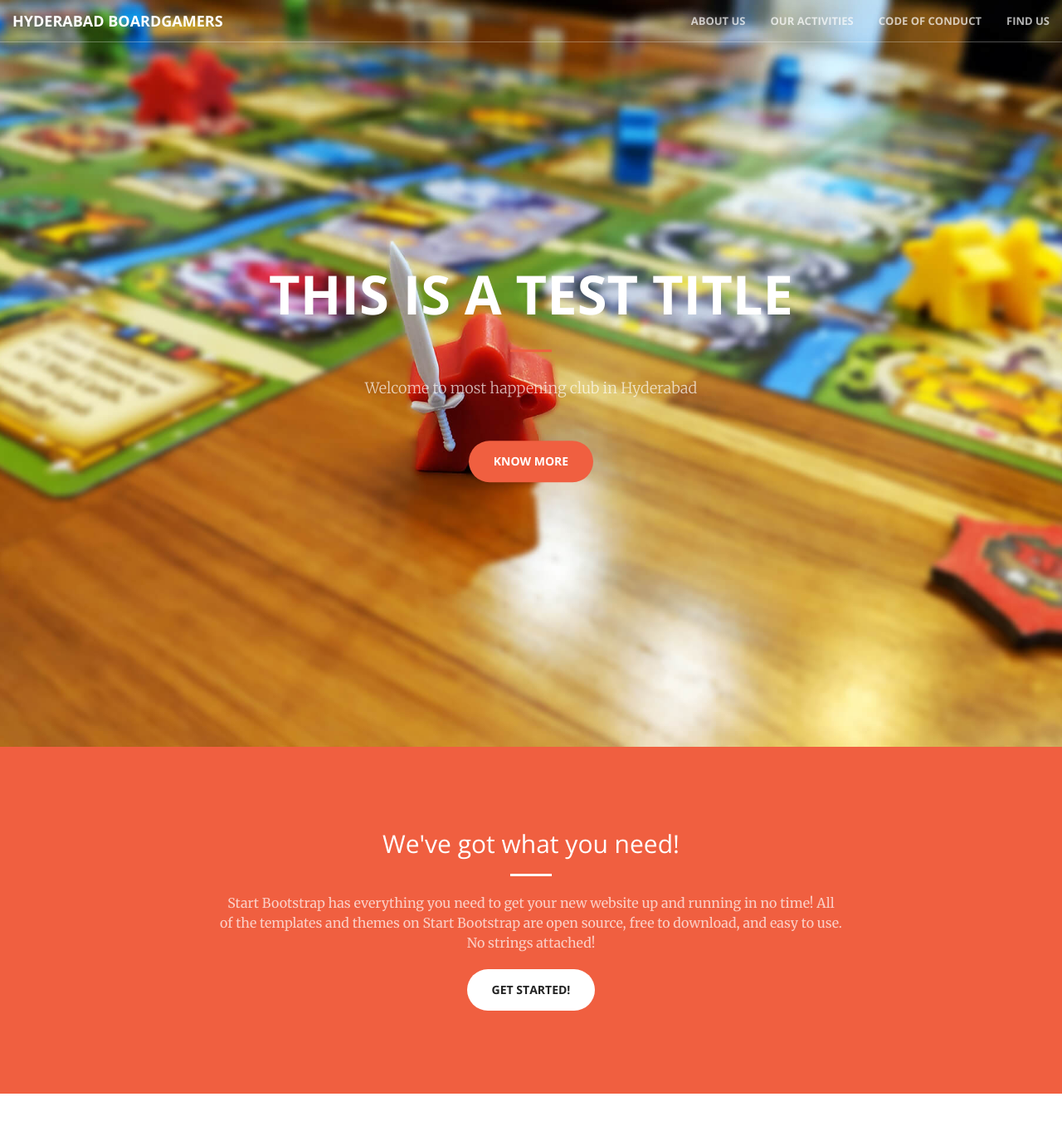
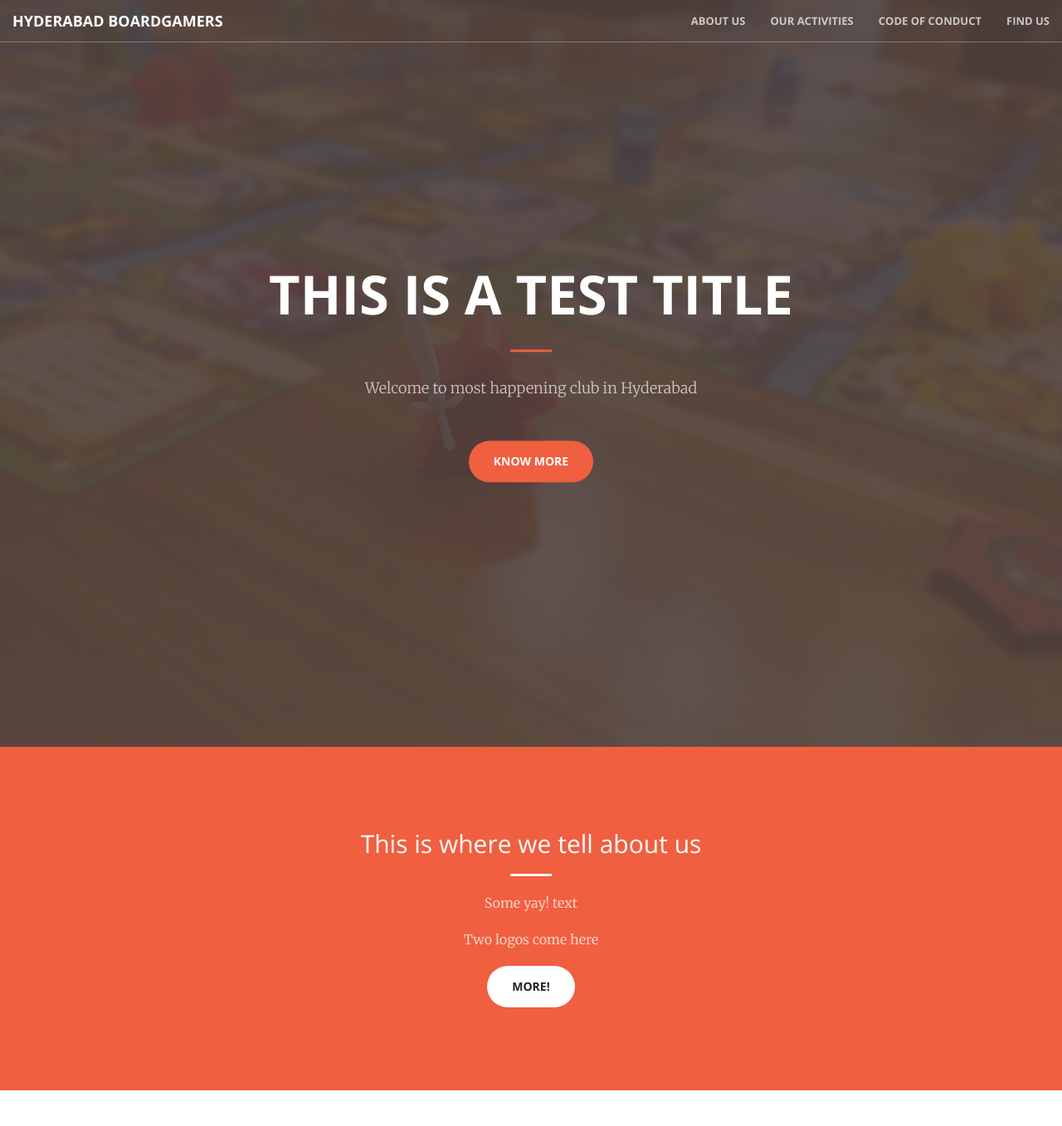
Before and after one commit to hymnzzy/hymnzzy.github.io, a Jekyll site: the page built from index.html, in a window 1280 px wide and 1400 px high. Shown: the top 1357 px of the window at 83% size. Built offline with Jekyll 4.4.1, drawn with Linux system fonts in a browser that asks for light colours; some of the changed text lies outside the part shown.

Commit message:
basic skeleton
basic setup

```diff
--- a/_includes/aside.html
+++ b/_includes/aside.html
@@ -1,8 +1,10 @@
 <aside class="bg-dark">
   <div class="container text-center">
 	  <div class="call-to-action">
-              <h2>Free Download at Start Bootstrap!</h2>
-              <a href="#" class="btn btn-default btn-xl wow tada">Download Now!</a>
+		  <a href="#" class="btn btn-default btn-xl wow tada">Meetup Feed</a>
+		  <a href="#" class="btn btn-default btn-xl wow tada">FB Feed</a>
+		  <a href="#" class="btn btn-default btn-xl wow tada">Insta Feed</a>
+		  <a href="#" class="btn btn-default btn-xl wow tada">Some other feed</a>
 	  </div>
   </div>
 </aside>
--- a/_includes/call-to-action.html
+++ b/_includes/call-to-action.html
@@ -1,11 +1,12 @@
-<section class="bg-primary" id="about">
+<section class="bg-primary" id="{{ page.sections[0] | slugify }}">
     <div class="container">
         <div class="row">
             <div class="col-lg-8 col-lg-offset-2 text-center">
-                <h2 class="section-heading">We've got what you need!</h2>
+                <h2 class="section-heading">This is where we tell about us</h2>
                 <hr class="light">
-                <p class="text-faded">Start Bootstrap has everything you need to get your new website up and running in no time! All of the templates and themes on Start Bootstrap are open source, free to download, and easy to use. No strings attached!</p>
-                <a href="#" class="btn btn-default btn-xl">Get Started!</a>
+				<p class="text-faded">Some yay! text</p>
+                <p class="text-faded">Two logos come here</p>
+                <a href="#{{ page.sections[1] | slugify }}" class="btn btn-default btn-xl">More!</a>
             </div>
         </div>
     </div>
--- a/_includes/contact.html
+++ b/_includes/contact.html
@@ -8,8 +8,8 @@
             </div>
         <div class="col-lg-2 col-lg-offset-2 text-center">
             <a href="https://twitter.com/{{ site.twitter_username }}">
-                <i class="fa fa-twitter fa-3x wow bounceIn" data-wow-delay=".1s"></i>
-                <p>{{ site.twitter_username }}</p>
+                <i class="fa fa-instagram fa-3x wow bounceIn" data-wow-delay=".1s"></i>
+                <p>Instagram</p>
             </a>
         </div>
         <div class="col-lg-2 col-lg-offset-1 text-center">
@@ -19,11 +19,23 @@
             </a>
         </div>
         <div class="col-lg-2 col-lg-offset-1 text-center">
-            <a href="https://github.com/{{ site.github_username }}">
-            <i class="fa fa-github fa-3x wow bounceIn" data-wow-delay=".1s"></i>
-                <p>{{ site.github_username }}</p>
+            <a href="mailto:{{ site.email }}">
+            <i class="fa fa-something-o fa-3x wow bounceIn" data-wow-delay=".1s"></i>
+                <p>Meetup</p>
             </a>
         </div>
-
+        <div class="col-lg-2 col-lg-offset-1 text-center">
+            <a href="https://www.facebook.com/{{ site.github_username }}">
+            <i class="fa fa-facebook fa-3x wow bounceIn" data-wow-delay=".1s"></i>
+                <p>Facebook</p>
+            </a>
+        </div>
     </div>
 </section>
+<div class="container-fluid">
+	<div class="row">
+        <div class="col-xs-12 text-right">
+            <p>Copyright © 2018</p>
+        </div>
+    </div>
+</div>
--- a/_includes/header.html
+++ b/_includes/header.html
@@ -4,7 +4,7 @@
             <h1>{{ page.title }}</h1>
             <hr>
             <p>{{ page.description }}</p>
-            <a href="#about" class="btn btn-primary btn-xl page-scroll">{{ page.cta }}</a>
+            <a href="#{{ page.sections[0] | slugify }}" class="btn btn-primary btn-xl page-scroll">{{ page.cta }}</a>
         </div>
     </div>
 </header>
--- a/_includes/services.html
+++ b/_includes/services.html
@@ -1,8 +1,8 @@
-<section id="services">
+<section id="{{ page.sections[1] | slugify }}">
     <div class="container">
         <div class="row">
             <div class="col-lg-12 text-center">
-                <h2 class="section-heading">At Your Service</h2>
+                <h2 class="section-heading">What we do</h2>
                 <hr class="primary">
             </div>
         </div>
@@ -12,29 +12,29 @@
             <div class="col-lg-3 col-md-6 text-center">
                 <div class="service-box">
                     <i class="fa fa-4x fa-diamond wow bounceIn text-primary"></i>
-                    <h3>Sturdy Templates</h3>
-                    <p class="text-muted">Our templates are updated regularly so they don't break.</p>
+                    <h3>Selling Title #1</h3>
+                    <p class="text-muted">Selling Text #1</p>
                 </div>
             </div>
             <div class="col-lg-3 col-md-6 text-center">
                 <div class="service-box">
                     <i class="fa fa-4x fa-paper-plane wow bounceIn text-primary" data-wow-delay=".1s"></i>
-                    <h3>Ready to Ship</h3>
-                    <p class="text-muted">You can use this theme as is, or you can make changes!</p>
+                    <h3>Selling Title #2</h3>
+                    <p class="text-muted">Selling Text #2</p>
                 </div>
             </div>
             <div class="col-lg-3 col-md-6 text-center">
                 <div class="service-box">
                     <i class="fa fa-4x fa-newspaper-o wow bounceIn text-primary" data-wow-delay=".2s"></i>
-                    <h3>Up to Date</h3>
-                    <p class="text-muted">We update dependencies to keep things fresh.</p>
+                    <h3>Selling Title #3</h3>
+                    <p class="text-muted">Selling Text #3</p>
                 </div>
             </div>
             <div class="col-lg-3 col-md-6 text-center">
                 <div class="service-box">
                     <i class="fa fa-4x fa-heart wow bounceIn text-primary" data-wow-delay=".3s"></i>
-                    <h3>Made with Love</h3>
-                    <p class="text-muted">You have to make your websites with love these days!</p>
+                    <h3>Selling Title #4</h3>
+                    <p class="text-muted">Selling Text #4</p>
                 </div>
             </div>
         </div>
--- a/_sass/_base.scss
+++ b/_sass/_base.scss
@@ -156,6 +156,7 @@
     @include background-cover;
     background-position: center;
     background-image: url('../img/header.jpg');
+	box-shadow: inset 0 0 0 1000px #51423fe9;
     text-align: center;
     color: white;
     .header-content {
```
Lines whose indentation alone changed are shown as unchanged.
